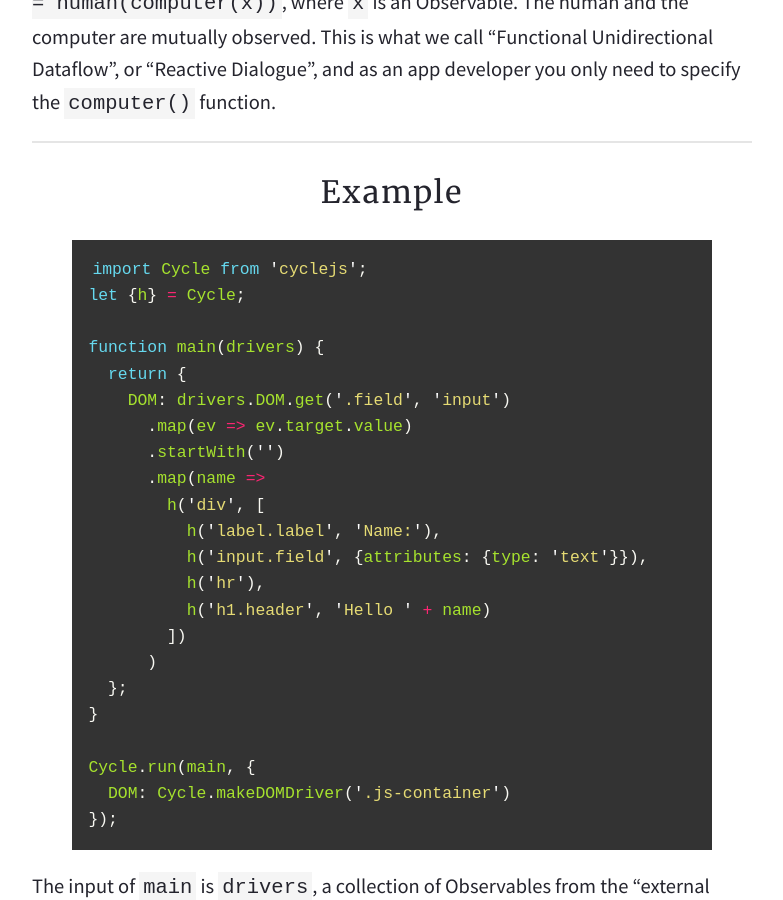
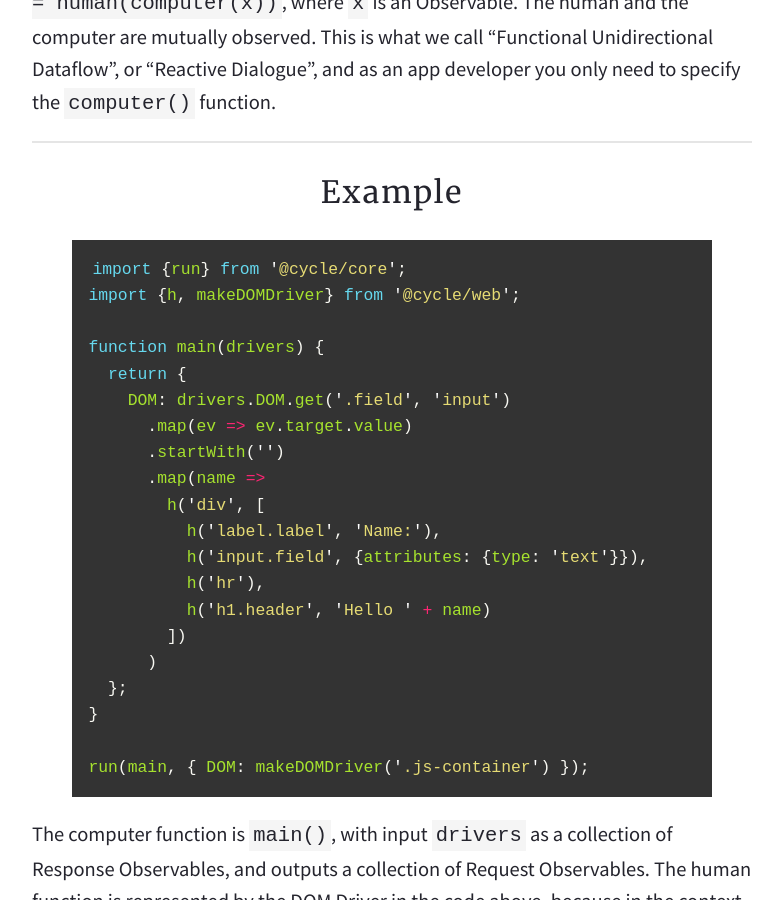
Before and after one commit to cyclejs/old-website, a Jekyll site: the page built from index.html, in a window 1280 px wide and 900 px high, scrolled down 1278 px. Shown: the whole window, without its empty margins (248-1031 px from the left). Built offline with Jekyll 4.4.1, drawn with Linux system fonts in a browser that asks for light colours; nearby versions of some CDN libraries; some of the changed text lies outside the part shown.

Commit message:
Simplify text related to the example on homepage

```diff
--- a/_includes/homepage-content.md
+++ b/_includes/homepage-content.md
@@ -9,8 +9,8 @@
 ## Example
 
 {% highlight js %}
-import Cycle from 'cyclejs';
-let {h} = Cycle;
+import {run} from '@cycle/core';
+import {h, makeDOMDriver} from '@cycle/web';
 
 function main(drivers) {
   return {
@@ -28,12 +28,10 @@
   };
 }
 
-Cycle.run(main, {
-  DOM: Cycle.makeDOMDriver('.js-container')
-});
+run(main, { DOM: makeDOMDriver('.js-container') });
 {% endhighlight %}
 
-The input of `main` is `drivers`, a collection of Observables from the "external world". `drivers.DOM` is a queryable collection of Observable user events happening on elements on the DOM. Query it using a getter: `get(selector, eventType)` returns an Observable of `eventType` events happening on elements specified by `selector`. This goes through a series of RxJS operations to produce an Observable of virtual DOM elements created with the `h()` helper, which is returned and tagged as `DOM`. Function `Cycle.run()` will take your `main` function and circularly connect it to the specified "driver functions". The DOM driver function acts on behalf of the user: takes the tagged `DOM` Observable of virtual elements returned from `main()`, shows that on the screen as a side effect, and outputs Observables of user interaction events. The result of this is Human-Computer Interaction, i.e. a dialogue between `main()` and the DOM driver function, happening under the container element selected by `'.js-container'`.
+The computer function is `main()`, with input `drivers` as a collection of Response Observables, and outputs a collection of Request Observables. The human function is represented by the DOM Driver in the code above, because in the context of a web application, the DOM is a proxy to the user. The responsibility of `main()` is to transform DOM Response Observables to DOM Request Observables, through a chain of RxJS operators. To learn more about this approach, the [documentation](/getting-started.html) will guide you through more details.
 
 - - -
 
```
Also changed, not shown: other parts of _includes/homepage-content.md (+1 -1 lines).
